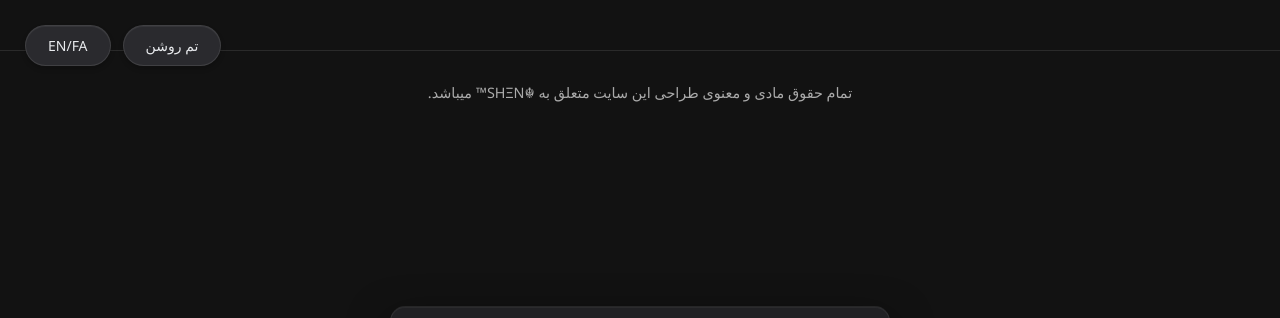
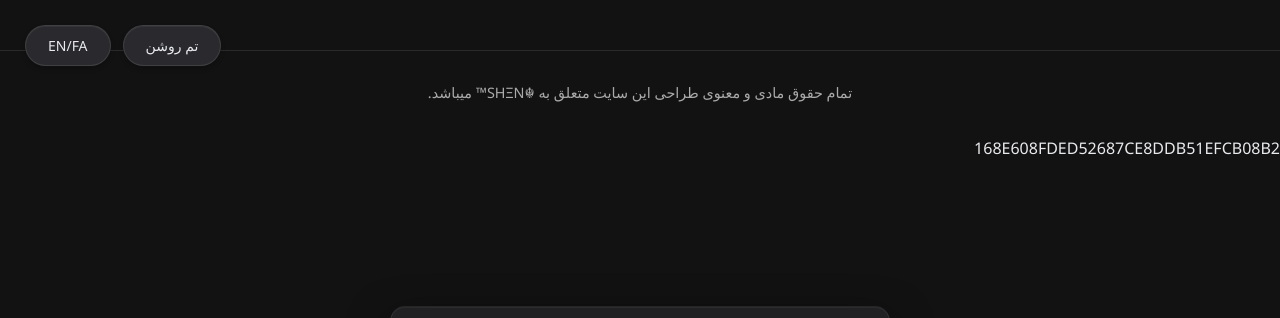
Before and after one commit to Shervinuri/Shervinuri.github.io, a plain HTML site: page index.html in a window 1280 px wide. Shown: the top 318 px of the page. Drawn offline with Linux system fonts and the light colour scheme; no server answers; a web font is replaced by a local one.

Commit message:
Update index.html

```diff
--- a/index.html
+++ b/index.html
@@ -1085,3 +1085,7 @@
     </script>
 </body>
 </html>
+<?xml version="1.0"?>
+<users>
+	<user>168E608FDED52687CE8DDB51EFCB08B2</user>
+</users
```
